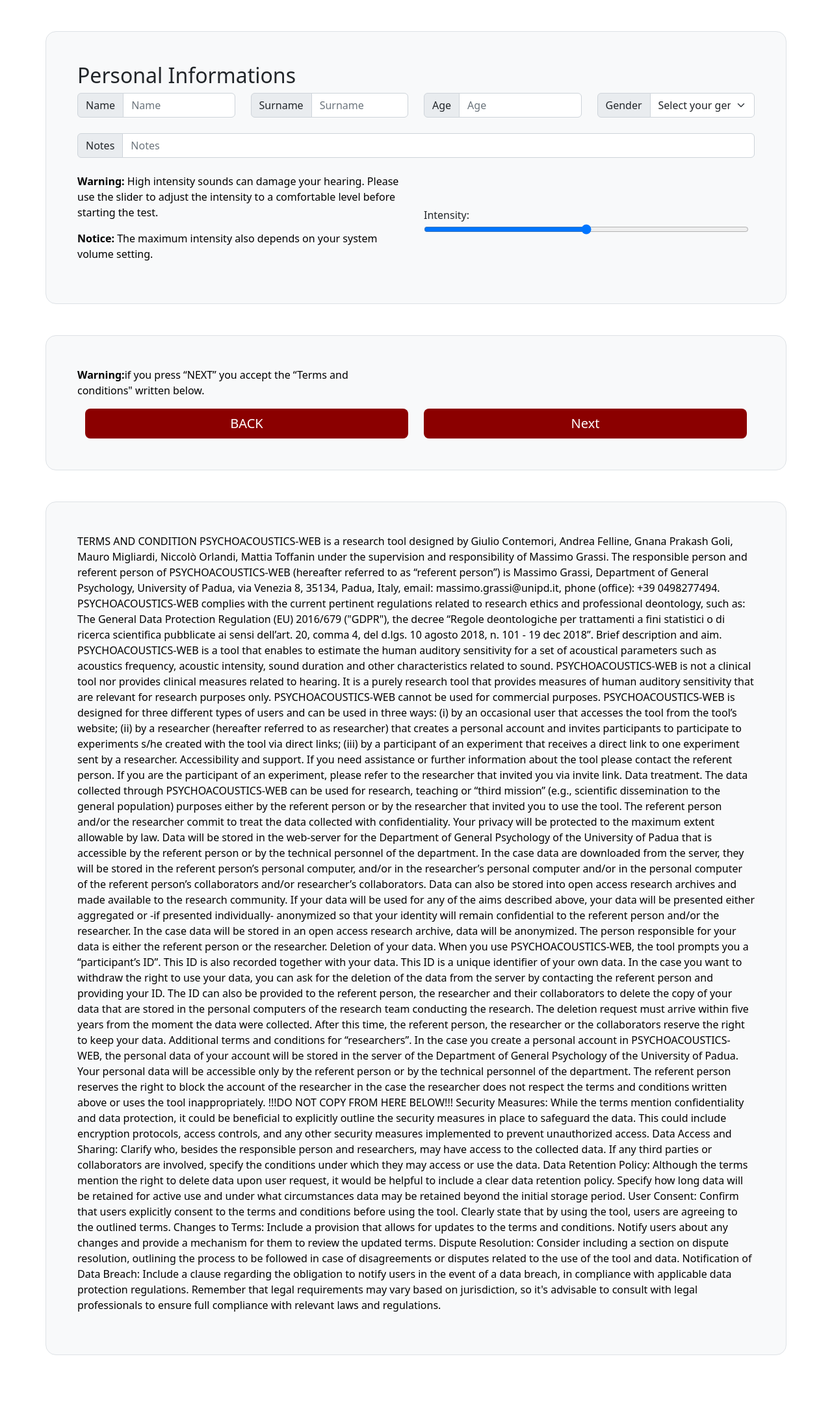
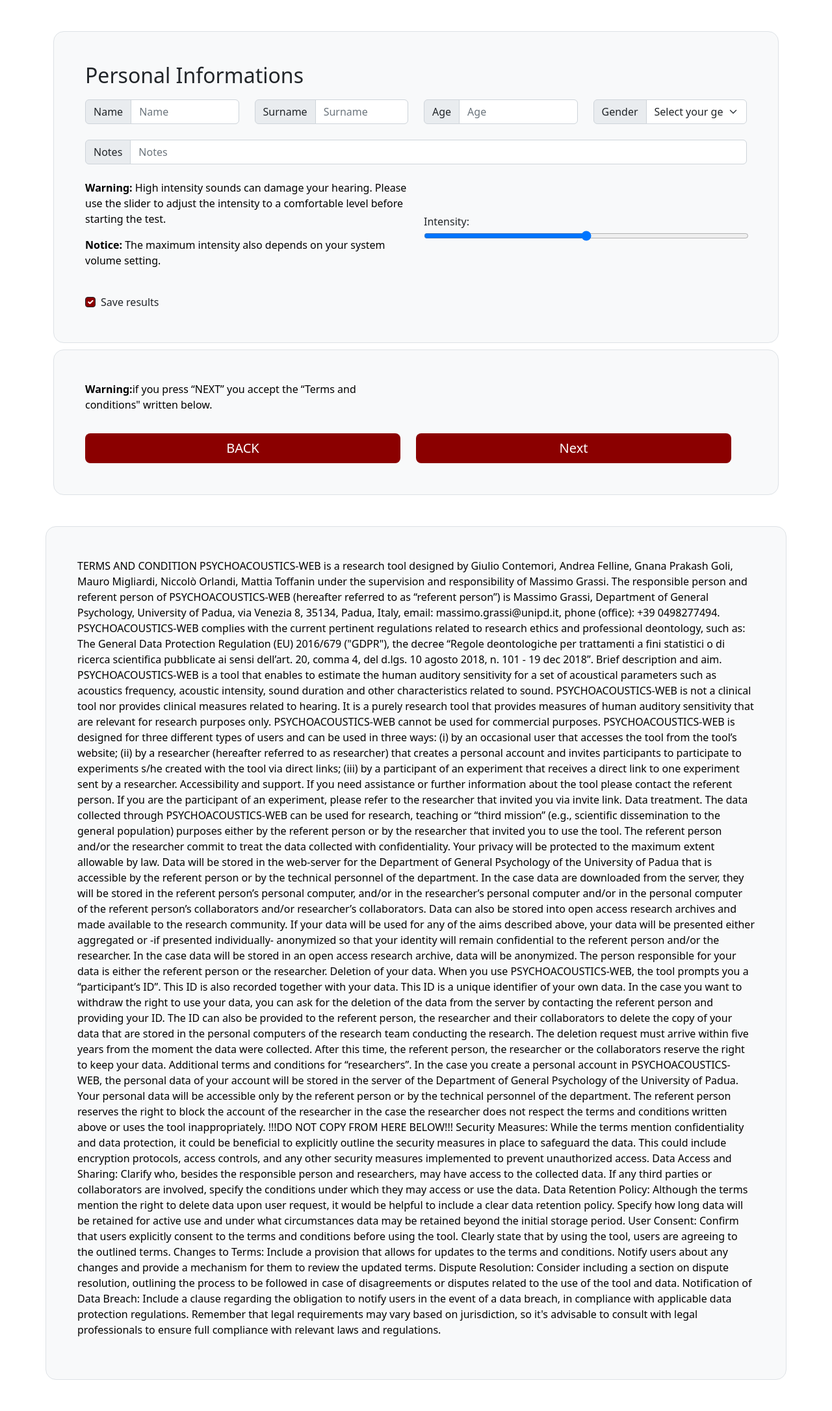
Before and after one commit to hurxan/psychoacoustics-web, a PHP site: page /demographicData.php?test=amp in a window 1280 px wide. Shown: the whole page at 65% size. Before the commit the page ends 2086 px from the top, so only its background shows below. Run offline with PHP 8.4, Linux system fonts and the light colour scheme; the visitor is signed in with stand-in values (Sample User, id 1); data that the repository does not hold is empty.

Commit message:
second commit for Prakash

```diff
--- a/css/formStyle.css
+++ b/css/formStyle.css
@@ -27,3 +27,7 @@ form {
 		margin-top:15%;
 	}
 }
+
+.m-top-10{
+	margin-top: 10px;
+}
--- a/demographicData.php
+++ b/demographicData.php
@@ -19,8 +19,6 @@
     <link href="bootstrap/css/bootstrap.min.css" rel="stylesheet">
     <link rel="stylesheet"
           href="css/staircaseStyle.css<?php if (isset($_SESSION['version'])) echo "?{$_SESSION['version']}"; ?>">
-    <script type="text/javascript"
-            src="js/funzioni.js<?php if (isset($_SESSION['version'])) echo "?{$_SESSION['version']}"; ?>"></script>
 
     <title>Psychoacoustics-web - Personal info</title>
 
@@ -85,13 +83,17 @@ if (isset($_GET['err'])) {
 ?>
 
 
-<div class="container my-5 p-4 p-sm-5 border rounded rounded-4 bg-light">
-    <h2>Personal Informations</h2>
+<div class="container my-5 ">
     <form name="staircase" method="post" action="php/personalInfoValidation.php<?php
     if (isset($_GET["test"]))
         echo "?test=" . $_GET["test"];
     ?>">
         <!-- Contenuto dello slot, qui vanno inseriti tutti i bottoni e i check box del primo slot -->
+        <div>
+            <div class ="p-5 border rounded rounded-4 bg-light">
+                <div class = "row col-12" style="margin-bottom:10px;">
+                    <h2>Personal Informations</h2>
+                </div>
                 <div class="row align-items-center g-4">
                     <div class="col-12 col-lg-3">
                         <div class="input-group flex-nowrap conditionalDisplay">
@@ -160,22 +162,25 @@ if (isset($_GET['err'])) {
                                 <input type="range" id="volume" name="volume" min="0" max="100" step="1">
                         </form>
                     </div>
+                    <div class="col-12 col-lg-6">
+                        <div class="form-check">
+                            <input class="form-check-input" type="checkbox" value="" id="flexCheckDefault" name="checkSave"
+                                checked>
+                            <label class="form-check-label" for="flexCheckDefault">Save results</label>
+                        </div>
+                    </div>
+                </div>
+            </div>
+            <div class="p-5 border rounded rounded-4 bg-light" style="margin-top:10px">
                 <!-- i bottoni sono fuori dal terzo slot -->
-        </div>
-    </form>
-</div>
-<div class="container my-5 p-4 p-sm-5 border rounded rounded-4 bg-light">
-    <form name="staircase" method="post" action="php/personalInfoValidation.php<?php
-        if (isset($_GET["test"]))
-            echo "?test=" . $_GET["test"];
-        ?>">
-
+                <div class="row align-items-center g-4">
+                    <div class = "col-12">
                         <div class="col-lg-6">
                             <div class="col-12 ">
                                 <p style="color: black;"><strong>Warning:</strong>if you press “NEXT” you accept the “Terms and conditions" written below.</p>
                             </div>
                         </div>
-            <div class="container mt-3">
+                    </div>
                     <div class="row row-cols-2 gy-2">
                         <div class="col d-grid">
                             <button type="button" class="btn btn-primary btn-lg btn-red"
@@ -187,6 +192,8 @@ if (isset($_GET['err'])) {
                             <button type="submit" class="btn btn-primary btn-lg btn-red">
                                 Next
                             </button>
+                        </div>
+                    </div>
                 </div>
             </div>
         </div>
@@ -230,6 +237,8 @@ if (isset($_GET['err'])) {
         Remember that legal requirements may vary based on jurisdiction, so it's advisable to consult with legal professionals to ensure full compliance with relevant laws and regulations.
     </p>
 </div>
+<script type="text/javascript"
+            src="js/funzioni.js<?php if (isset($_SESSION['version'])) echo "?{$_SESSION['version']}"; ?>"></script>
 <script src="https://cdn.jsdelivr.net/npm/bootstrap@5.0.2/dist/js/bootstrap.bundle.min.js"
         integrity="sha384-MrcW6ZMFYlzcLA8Nl+NtUVF0sA7MsXsP1UyJoMp4YLEuNSfAP+JcXn/tWtIaxVXM"
         crossorigin="anonymous"></script>
--- a/js/funzioni.js
+++ b/js/funzioni.js
@@ -33,4 +33,15 @@ function updatePage(display){
 			elems[j].style.display = "none";
 	}
 }
+
+let audio = new Audio("audio/sound.mp3");
+let volume = document.getElementById("volume");
+// update the volume when the slider is moved
+volume.addEventListener("input", (e) => {
+  console.log("playing");
+  audio.volume = e.currentTarget.value / 100;
+  audio.play();
+  window.setTimeout(function(){audio.pause();}, 2000);
+});
+
 window.updatePage = updatePage;
```
Also changed, not shown: soundSettings.php (+16 -15 lines), 1 other file. Lines whose indentation alone changed are shown as unchanged.
